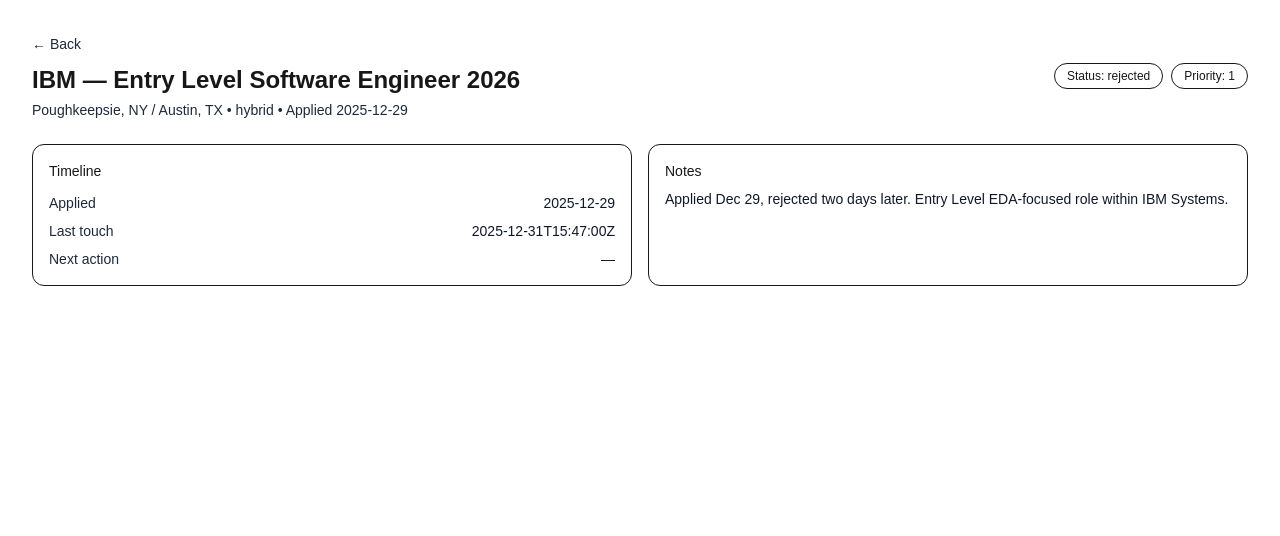
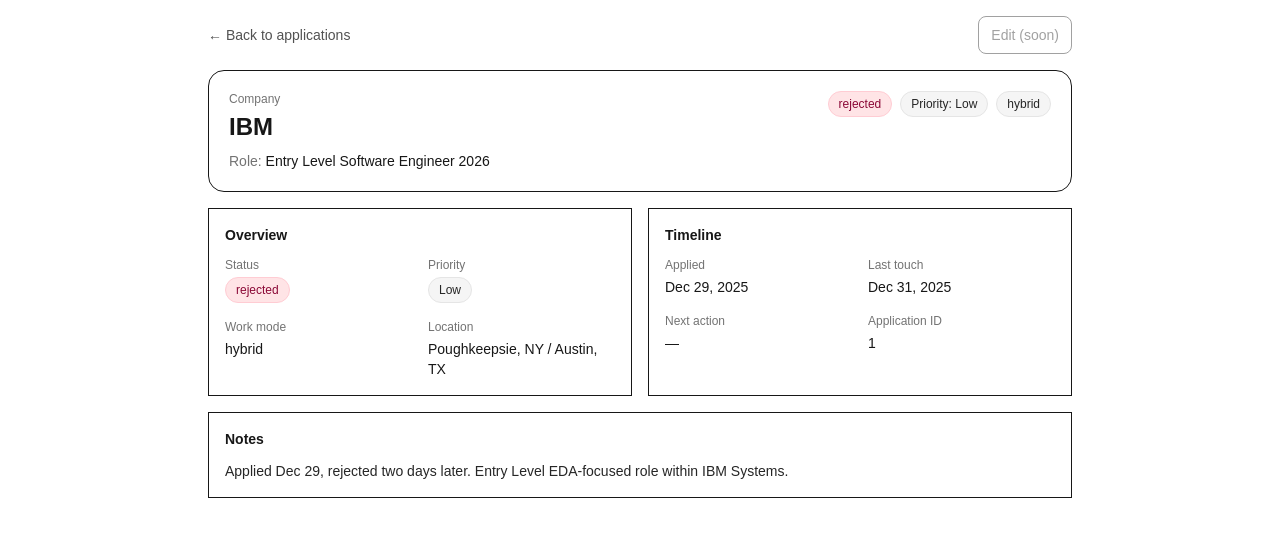
Before and after one commit to BMIHALKO/Ai-Job-Application-Command-Center, a Next.js app in the folder frontend/: page /applications/1 in a window 1280 px wide. Shown: the top 536 px of the page. Built offline with nearby package versions, Linux system fonts and the light colour scheme.

Commit message:
Phase 2: Structured application detail page

```diff
--- a/frontend/app/applications/[id]/page.tsx
+++ b/frontend/app/applications/[id]/page.tsx
@@ -1,5 +1,13 @@
 import Link from "next/link";
 import { MOCK_APPLICATIONS } from "../data";
+
+import { Badge, KV, Section } from "../../components/application/DetailBits";
+import {
+  formatDate,
+  priorityLabel,
+  priorityTone,
+  statusTone,
+} from "../../lib/applicationUi";
 
 export default async function ApplicationDetailPage({
   params,
@@ -12,11 +20,11 @@
 
   if (!app) {
     return (
-      <main className="p-8">
-        <div className="text-sm text-gray-800">Application not found.</div>
+      <main className = "p-8">
+        <div className = "text-sm text-gray-800">Application not found.</div>
         <Link
-          href="/applications"
-          className="mt-4 inline-flex rounded-lg border px-4 py-2 text-sm hover:bg-gray-50"
+          href = "/applications"
+          className = "mt-4 inline-flex rounded-lg border px-4 py-2 text-sm hover:bg-gray-50"
         >
           ← Back to Applications
         </Link>
@@ -25,65 +33,95 @@
   }
 
   return (
-    <main className="p-8">
-      <div className="flex items-center justify-between gap-4">
-        <div>
-          <Link href="/applications" className="text-sm text-gray-800 hover:underline">
-            ← Back
-          </Link>
+    <main className = "mx-auto max-w-4xl space-y-4 p-4">
+      {/* Top bar */}
+      <div className = "flex items-center justify-between">
+        <Link
+          href = "/applications"
+          className = "text-sm text-neutral-600 hover:text-neutral-900"
+        >
+          ← Back to applications
+        </Link>
 
-          <h1 className="mt-2 text-2xl font-semibold">
-            {app.company_name} — {app.role_title}
-          </h1>
+        <button
+          type = "button"
+          disabled
+          className = "rounded-lg border px-3 py-2 text-sm text-neutral-400"
+          title = "Editing coming soon"
+        >
+          Edit (soon)
+        </button>
+      </div>
 
-          <p className="mt-1 text-sm text-gray-800">
-            {[
-              app.location,
-              app.work_mode,
-              app.applied_at ? `Applied ${app.applied_at}` : null,
-            ]
-              .filter(Boolean)
-              .join(" • ")}
-          </p>
-        </div>
+      {/* Header */}
+      <div className = "rounded-2xl border bg-white p-5">
+        <div className = "flex flex-col gap-3 sm:flex-row sm:items-start sm:justify-between">
+          <div>
+            <div className = "text-xs text-neutral-500">Company</div>
+            <h1 className = "mt-1 text-2xl font-semibold text-neutral-900">
+              {app.company_name}
+            </h1>
 
-        <div className="flex gap-2">
-          <span className="rounded-full border px-3 py-1 text-xs font-medium">
-            Status: {app.status}
-          </span>
-          <span className="rounded-full border px-3 py-1 text-xs font-medium">
-            Priority: {app.priority}
-          </span>
+            <div className = "mt-2 text-sm text-neutral-700">
+              <span className = "text-neutral-500">Role:</span>{" "}
+              <span className = "font-medium text-neutral-900">
+                {app.role_title}
+              </span>
+            </div>
+          </div>
+
+          <div className = "flex flex-wrap gap-2">
+            <Badge tone = {statusTone(app.status)}>{app.status}</Badge>
+            <Badge tone = {priorityTone(app.priority)}>
+              Priority: {priorityLabel(app.priority)}
+            </Badge>
+            {app.work_mode ? <Badge tone="neutral">{app.work_mode}</Badge> : null}
+          </div>
         </div>
       </div>
 
-      <div className="mt-6 grid gap-4 md:grid-cols-2">
-        <section className="rounded-xl border bg-white p-4">
-          <div className="text-sm font-medium">Timeline</div>
+      {/* Two-column body */}
+      <div className = "grid gap-4 md:grid-cols-2">
+        <Section title = "Overview">
+          <div className = "grid grid-cols-2 gap-4">
+            <KV
+              label = "Status"
+              value = {<Badge tone = {statusTone(app.status)}>{app.status}</Badge>}
+            />
+            <KV
+              label = "Priority"
+              value = {
+                <Badge tone = {priorityTone(app.priority)}>
+                  {priorityLabel(app.priority)}
+                </Badge>
+              }
+            />
+            <KV label = "Work mode" value = {app.work_mode ?? "—"} />
+            <KV label = "Location" value = {app.location ?? "—"} />
+          </div>
+        </Section>
 
-          <div className="mt-3 space-y-2 text-sm text-gray-900">
-            <div className="flex justify-between gap-4">
-              <div className="text-gray-800">Applied</div>
-              <div className="font-medium">{app.applied_at ?? "—"}</div>
-            </div>
+        <Section title = "Timeline">
+          <div className = "grid grid-cols-2 gap-4">
+            <KV label = "Applied" value = {formatDate(app.applied_at)} />
+            <KV label = "Last touch" value = {formatDate(app.last_touch_at)} />
+            <KV label = "Next action" value = {formatDate(app.next_action_at)} />
+            <KV label = "Application ID" value = {app.application_id} />
+          </div>
+        </Section>
+      </div>
 
-            <div className="flex justify-between gap-4">
-              <div className="text-gray-800">Last touch</div>
-              <div className="font-medium">{app.last_touch_at ?? "—"}</div>
-            </div>
-
-            <div className="flex justify-between gap-4">
-              <div className="text-gray-800">Next action</div>
-              <div className="font-medium">{app.next_action_at ?? "—"}</div>
-            </div>
-          </div>
-        </section>
-
-        <section className="rounded-xl border bg-white p-4">
-          <div className="text-sm font-medium">Notes</div>
-          <div className="mt-2 text-sm text-gray-900">{app.notes ?? "—"}</div>
-        </section>
-      </div>
+      <Section title = "Notes">
+        {app.notes?.trim() ? (
+          <p className = "whitespace-pre-wrap text-sm text-neutral-800">
+            {app.notes}
+          </p>
+        ) : (
+          <p className = "text-sm text-neutral-500">
+            No notes yet. Add key details after screens/interviews.
+          </p>
+        )}
+      </Section>
     </main>
   );
 }
--- a/frontend/app/lib/applicationUi.ts
+++ b/frontend/app/lib/applicationUi.ts
@@ -0,0 +1,43 @@
+import type { ApplicationStatus } from "../applications/data";
+
+export function statusTone(status: ApplicationStatus) {
+    switch (status) {
+        case "offer":
+            return "success";
+        case "interview":
+        case "screen":
+            return "info";
+        case "rejected":
+            return "danger";
+        case "withdrawn":
+        case "ghosted":
+            return "warning";
+        case "applied":
+        case "draft":
+        default:
+            return "neutral";
+    }
+}
+
+export function priorityLabel(p: number) {
+    if (p >= 4) return "High";
+    if (p === 3) return "Medium";
+    return "Low";
+}
+
+export function priorityTone(p: number) {
+    if (p >= 4) return "danger";
+    if (p === 3) return "warning";
+    return "neutral";
+}
+
+export function formatDate(iso: string | null) {
+    if (!iso) return "—";
+    const d = new Date(iso);
+    if (Number.isNaN(d.getTime())) return "—";
+    return d.toLocaleDateString(undefined, {
+        year: "numeric",
+        month: "short",
+        day: "numeric",
+    });
+}
```
Also changed, not shown: frontend/app/components/application/DetailBits.tsx (renamed from frontend/app/applications/components/application/DeatilBits.tsx), 1 other file (tests, documents, lock files or other folders).
